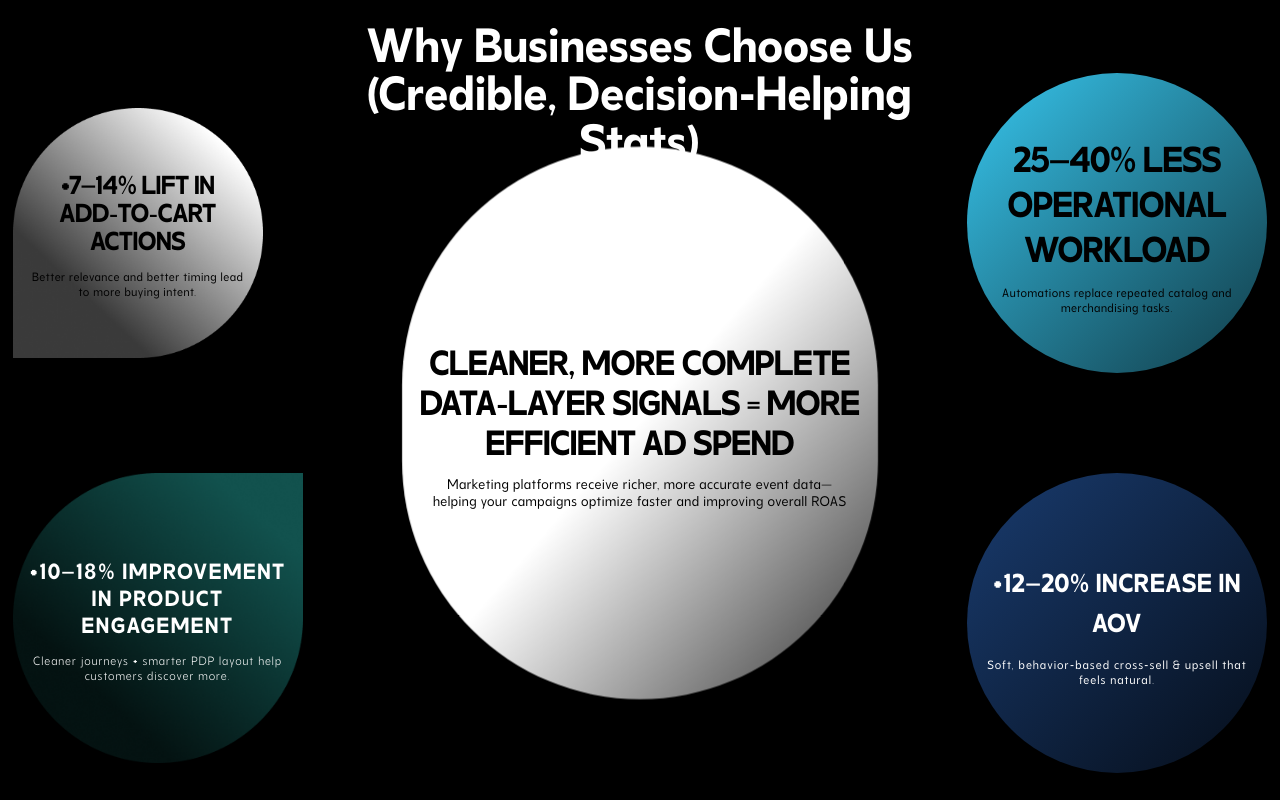
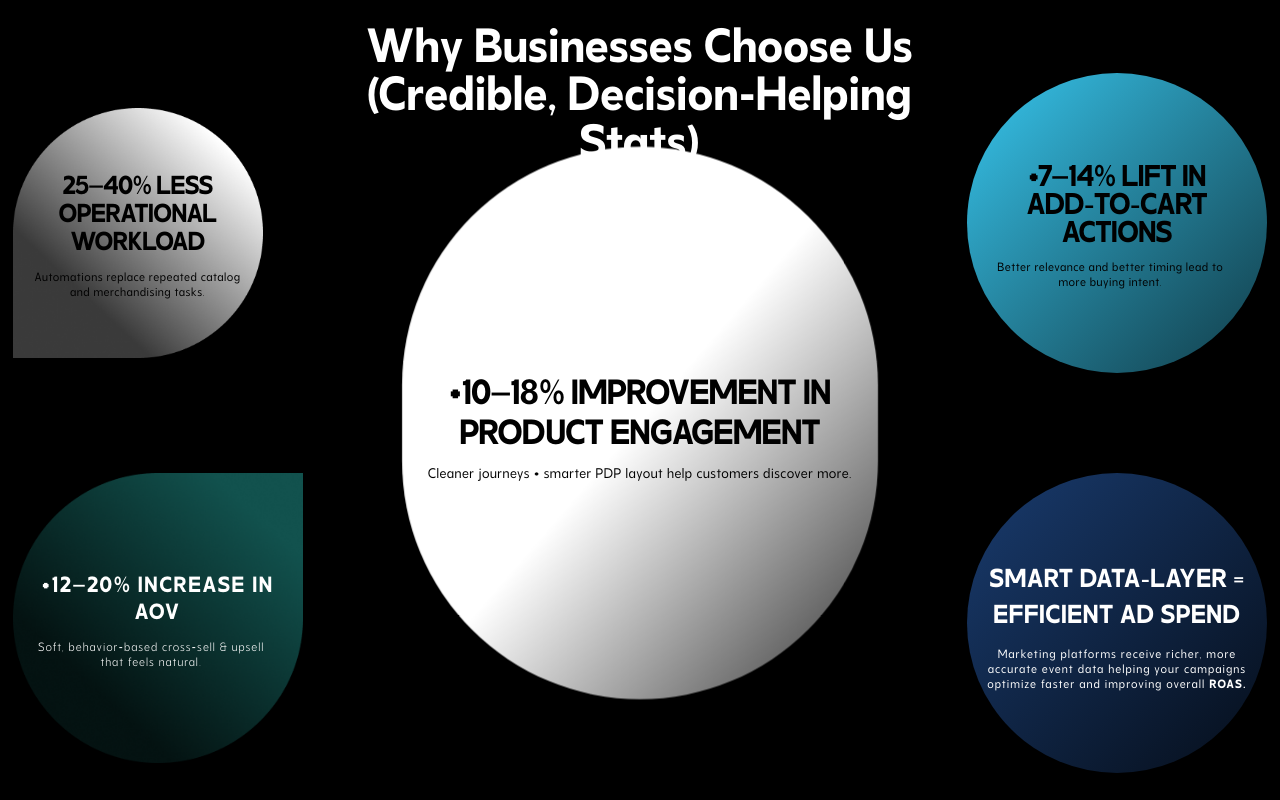
Before and after one commit to developers-xntric/xntric-landing, a Next.js app: page / in a window 1280 px wide. Shown: the part 1660-2460 px from the top of the page. Built offline with nearby package versions, Linux system fonts and the light colour scheme.

Commit message:
content changes

```diff
--- a/src/app/components/pain-points.tsx
+++ b/src/app/components/pain-points.tsx
@@ -20,7 +20,7 @@ export function PainPoints({ issues, id }: { issues?: Issue[]; id?: string }) {
     { id: "2", title: "Personalized discovery that feels natural" },
     { id: "3", title: "Cleaner, faster purchase journeys" },
     { id: "4", title: "Stronger data layers for better marketing" },
-    { id: "5", title: "Less busywork for your team" },
+    { id: "5", title: "Less busy work for your team" },
     { id: "6", title: "A system that improves quietly over time" },
     { id: "7", title: "Create seamless shopping paths that guide customers easily" },
   ];
--- a/src/app/components/services.tsx
+++ b/src/app/components/services.tsx
@@ -136,7 +136,7 @@ export function ServicesSection({ id }: { id?: string }) {
                             className="group relative rounded-[8px] border-r border-t border-b border-white/10 bg-white/5 backdrop-blur-xl overflow-hidden p-4 transition-all duration-300 hover:border-white/40 hover:bg-white/20 space-y-5 2xl:space-y-4 h-[420px] 2xl:h-[410px]"
                         >
                             {/* Title */}
-                            <h3 className={`text-[22px] 2xl:text-[28px] font-semibold text-white tracking-[2px] leading-[32px] ${service.id === "1" ? "w-[80%]" : ""}`}>{service.title}</h3>
+                            <h3 className={`text-[22px] 2xl:text-[28px] font-semibold text-white tracking-[2px] leading-[32px] ${service.id === "1" ? "w-[95%]" : ""}`}>{service.title}</h3>
 
                             {/* Image */}
                             <div className={`relative  ${service.id === "1" ? "h-36" : "h-[175px]"} w-full overflow-hidden rounded-[8px] mt-3`}>
--- a/src/app/components/why-choose-us.tsx
+++ b/src/app/components/why-choose-us.tsx
@@ -19,7 +19,7 @@ export default function WhyChooseUs({ id }: { id?: string }) {
                     {/* Content - absolutely centered so it doesn't scale */}
                     <div className="absolute flex flex-col items-center justify-center text-center px-4 -space-y-6 2xl:-space-y-6  w-[60%] 2xl:w-[70%]">
                         <div className="text-[25px] md:text-[25px] xl:text-[35px] 2xl:text-[40px] leading-[40px] uppercase text-black font-bold">
-                            Cleaner, more complete data‑layer signals = more efficient ad spend
+                           +10–18% improvement in product engagement
 
                         </div>
                         {/* <div className="text-[25px] md:text-[65px] 2xl:text-[80px] uppercase font-bold text-black">
@@ -29,8 +29,7 @@ export default function WhyChooseUs({ id }: { id?: string }) {
                             (Based on UX Score Metrics)
                         </div> */}
                         <p className="text-[17px] md:text-[14px] 2xl:text-[17px] font-regular text-black mt-10 leading-tight font-futuru tracking-[1px] w-[85%] 2xl:w-[85%] mx-auto">
-                           Marketing platforms receive richer, more accurate event data—
-helping your campaigns optimize faster and improving overall ROAS
+                            Cleaner journeys + smarter PDP layout help customers discover more.
                         </p>
                     </div>
                 </div>
@@ -44,10 +43,11 @@ helping your campaigns optimize faster and improving overall ROAS
                 >
                     <div className="text-center px-4 flex flex-col space-y-4">
                         <div className="text-[25px] md:text-[26px] 2xl:text-[30px] uppercase font-bold text-black 2xl:leading-[36px] leading-[28px]">
-                            +7–14% lift in add‑to‑cart actions
+                            25–40% less operational workload
                         </div>
                         <p className="text-[17px] md:text-[12px] 2xl:text-[15px] font-regular text-black leading-tight font-futuru tracking-[1px]">
-                           Better relevance and better timing lead to more buying intent.
+                          Automations replace repeated catalog and merchandising tasks.
+
                         </p>
                     </div>
                 </div>
@@ -56,8 +56,8 @@ helping your campaigns optimize faster and improving overall ROAS
                 {/* Top Right Circle - Performance-First Websites */}
                 <div className="absolute top-[-20%] right-[-8%] xl:right-[-20%] 2xl:right-[-300px] w-[300px] h-[300px] 2xl:w-[400px] 2xl:h-[400px] rounded-full bg-linear-to-br to-[#113D49] from-[#37C7EF] flex items-center justify-center">
                     <div className="text-center px-4 flex flex-col space-y-4">
-                        <div className="text-[25px] md:text-[36px] 2xl:text-[40px] uppercase font-bold text-black leading-[45px]">25–40% less operational workload</div>
-                        <p className="text-[17px] md:text-[12px] 2xl:text-[15px] font-regular text-black  leading-tight font-futuru tracking-[1px]">Automations replace repeated catalog and merchandising tasks.</p>
+                        <div className="text-[25px] md:text-[30px] 2xl:text-[28px] uppercase font-bold text-black 2xl:leading-[40px] leading-[28px]">   +7–14% lift in add‑to‑cart actions</div>
+                        <p className="text-[17px] md:text-[12px] 2xl:text-[15px] font-regular text-black  leading-tight font-futuru tracking-[1px] w-[95%]">Better relevance and better timing lead to more buying intent.</p>
                     </div>
                 </div>
 
@@ -68,10 +68,11 @@ helping your campaigns optimize faster and improving overall ROAS
                 >
                     <div className="text-center px-4 flex flex-col space-y-4">
                         <div className="text-[25px] md:text-[22px] 2xl:text-[28px] uppercase font-bold text-white leading-[27px] 2xl:leading-[35px] tracking-[2px]">
-                            +10–18% improvement in product engagement
+                           +12–20% increase in AOV
                         </div>
-                        <p className="text-[17px] md:text-[12px] 2xl:text-[15px] font-light text-white leading-tight font-futuru tracking-[1.5px]">
-                           Cleaner journeys + smarter PDP layout help customers discover more.
+                        <p className="text-[17px] md:text-[12px] 2xl:text-[15px] font-light text-white leading-tight font-futuru tracking-[1.5px] w-[95%]">
+                           Soft, behavior‑based cross‑sell & upsell that feels natural.
+
                         </p>
                     </div>
                 </div>
@@ -81,8 +82,9 @@ helping your campaigns optimize faster and improving overall ROAS
 
                 <div className="absolute bottom-[-20%] 2xl:bottom-[-45%] right-[-7%] xl:right-[-20%] 2xl:right-[-250px] w-[300px] h-[300px] 2xl:w-[350px] 2xl:h-[350px] rounded-full bg-linear-to-br to-[#193B6E3B] from-[#193B6E] flex items-center justify-center shadow-lg ">
                     <div className="text-center px-4 flex flex-col space-y-4">
-                        <div className="text-[25px] md:text-[26px] 2xl:text-[30px] uppercase font-bold text-white leading-[40px] tracking-[1px]">+12–20% increase in AOV</div>
-                        <p className="text-[17px] md:text-[12px] 2xl:text-[15px] font-regular text-white  leading-tight font-futuru tracking-[1.5px]">Soft, behavior‑based cross‑sell & upsell that feels natural.</p>
+                        <div className="text-[25px] md:text-[26px] 2xl:text-[30px] uppercase font-bold text-white leading-[36px] tracking-[1px]">  Smart data‑layer = efficient ad spend</div>
+                        <p className="text-[17px] md:text-[12px] 2xl:text-[15px] font-regular text-white  leading-tight font-futuru tracking-[1.5px]">Marketing platforms receive richer, more accurate event data
+helping your campaigns optimize faster and improving overall <span className="font-bold">ROAS.</span></p>
                     </div>
                 </div>
             </div>
```
